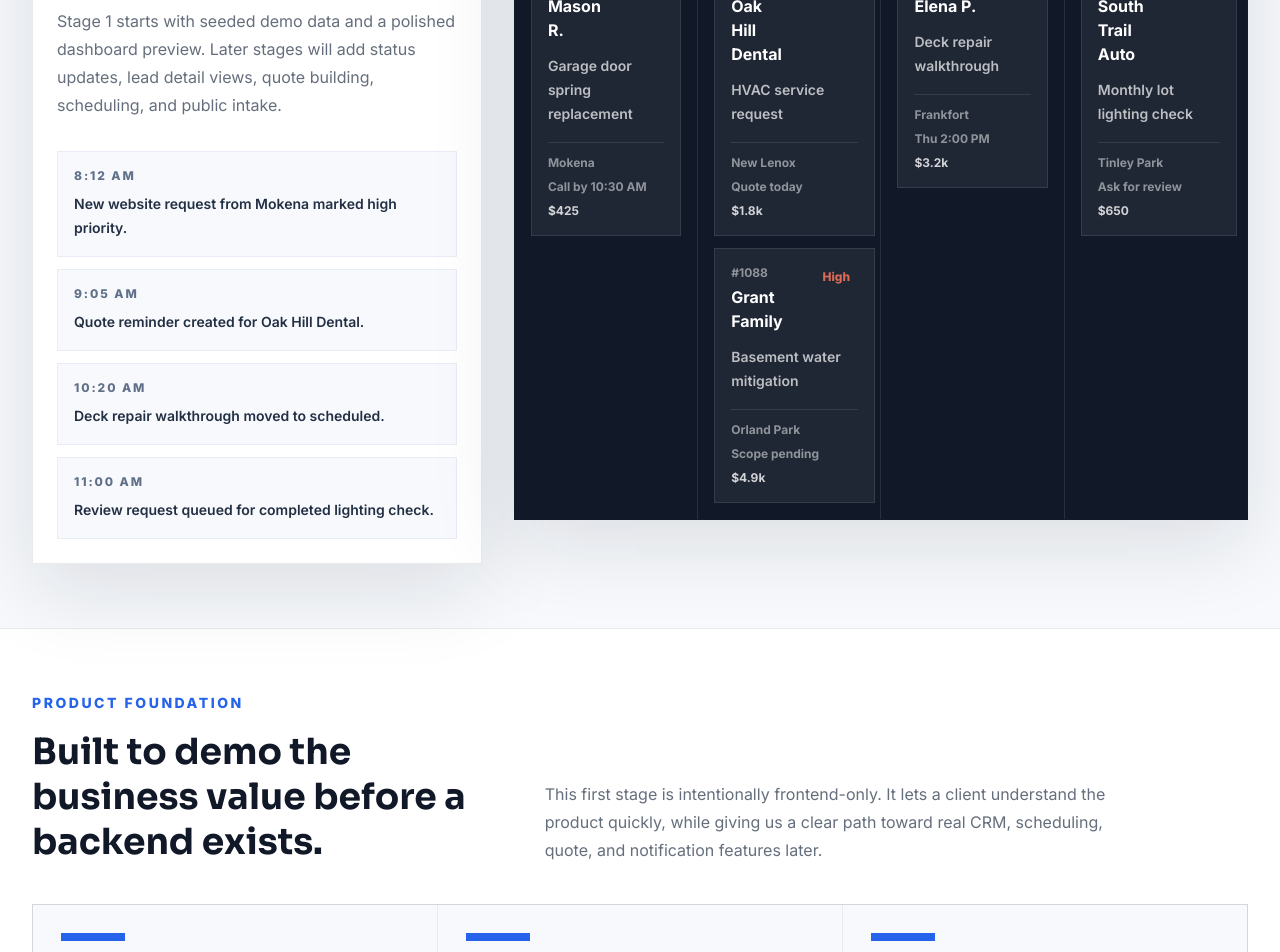
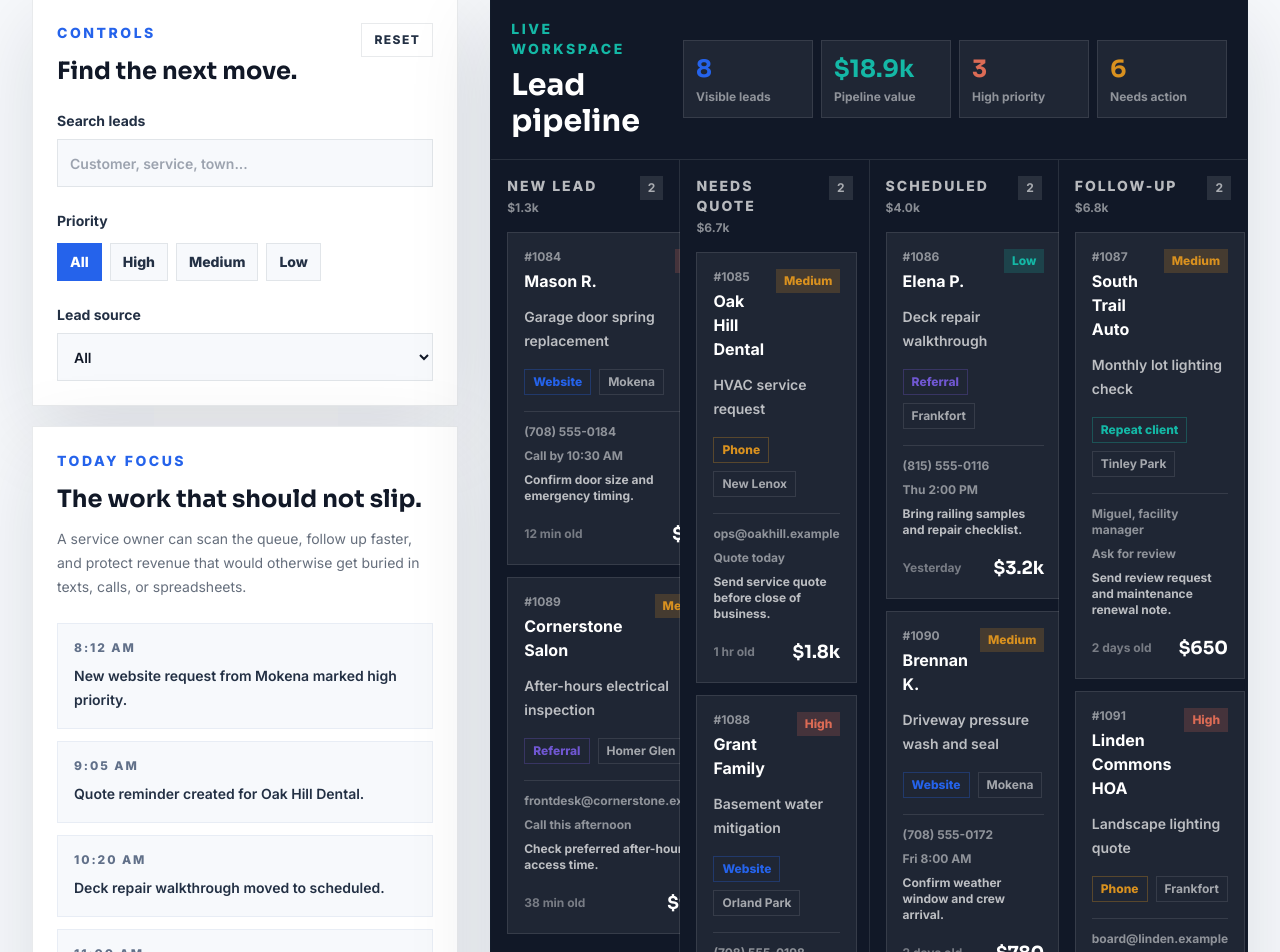
Before and after one commit to RafBro8/certa-ops, a React (Vite) app: page / in a window 1280 px wide. Shown: the part 960-1912 px from the top of the page. Built offline with nearby package versions, Linux system fonts and the light colour scheme.

Commit message:
feat: add lead pipeline dashboard

```diff
--- a/src/App.tsx
+++ b/src/App.tsx
@@ -1,14 +1,22 @@
+import { useMemo, useState } from 'react';
+
 type LeadStatus = 'New lead' | 'Needs quote' | 'Scheduled' | 'Follow-up';
+type LeadPriority = 'High' | 'Medium' | 'Low';
+type LeadSource = 'Website' | 'Phone' | 'Referral' | 'Repeat client';
 
 type Lead = {
+  age: string;
   area: string;
+  contact: string;
   customer: string;
   due: string;
   id: number;
-  priority: 'High' | 'Medium' | 'Low';
+  nextAction: string;
+  priority: LeadPriority;
   service: string;
+  source: LeadSource;
   status: LeadStatus;
-  value: string;
+  value: number;
 };
 
 type Activity = {
@@ -16,58 +24,125 @@ type Activity = {
   time: string;
 };
 
+type PriorityFilter = 'All' | LeadPriority;
+type SourceFilter = 'All' | LeadSource;
+
 const pipelineStatuses: LeadStatus[] = ['New lead', 'Needs quote', 'Scheduled', 'Follow-up'];
+const priorityOptions: PriorityFilter[] = ['All', 'High', 'Medium', 'Low'];
+const sourceOptions: SourceFilter[] = ['All', 'Website', 'Phone', 'Referral', 'Repeat client'];
 
 const leads: Lead[] = [
   {
     id: 1084,
     customer: 'Mason R.',
+    contact: '(708) 555-0184',
     service: 'Garage door spring replacement',
     area: 'Mokena',
     status: 'New lead',
     priority: 'High',
+    source: 'Website',
     due: 'Call by 10:30 AM',
-    value: '$425',
+    nextAction: 'Confirm door size and emergency timing.',
+    age: '12 min old',
+    value: 425,
   },
   {
     id: 1085,
     customer: 'Oak Hill Dental',
+    contact: 'ops@oakhill.example',
     service: 'HVAC service request',
     area: 'New Lenox',
     status: 'Needs quote',
     priority: 'Medium',
+    source: 'Phone',
     due: 'Quote today',
-    value: '$1.8k',
+    nextAction: 'Send service quote before close of business.',
+    age: '1 hr old',
+    value: 1800,
   },
   {
     id: 1086,
     customer: 'Elena P.',
+    contact: '(815) 555-0116',
     service: 'Deck repair walkthrough',
     area: 'Frankfort',
     status: 'Scheduled',
     priority: 'Low',
+    source: 'Referral',
     due: 'Thu 2:00 PM',
-    value: '$3.2k',
+    nextAction: 'Bring railing samples and repair checklist.',
+    age: 'Yesterday',
+    value: 3200,
   },
   {
     id: 1087,
     customer: 'South Trail Auto',
+    contact: 'Miguel, facility manager',
     service: 'Monthly lot lighting check',
     area: 'Tinley Park',
     status: 'Follow-up',
     priority: 'Medium',
+    source: 'Repeat client',
     due: 'Ask for review',
-    value: '$650',
+    nextAction: 'Send review request and maintenance renewal note.',
+    age: '2 days old',
+    value: 650,
   },
   {
     id: 1088,
     customer: 'Grant Family',
+    contact: '(708) 555-0198',
     service: 'Basement water mitigation',
     area: 'Orland Park',
     status: 'Needs quote',
     priority: 'High',
+    source: 'Website',
     due: 'Scope pending',
-    value: '$4.9k',
+    nextAction: 'Add photos to quote and confirm start window.',
+    age: '3 hr old',
+    value: 4900,
+  },
+  {
+    id: 1089,
+    customer: 'Cornerstone Salon',
+    contact: 'frontdesk@cornerstone.example',
+    service: 'After-hours electrical inspection',
+    area: 'Homer Glen',
+    status: 'New lead',
+    priority: 'Medium',
+    source: 'Referral',
+    due: 'Call this afternoon',
+    nextAction: 'Check preferred after-hours access time.',
+    age: '38 min old',
+    value: 900,
+  },
+  {
+    id: 1090,
+    customer: 'Brennan K.',
+    contact: '(708) 555-0172',
+    service: 'Driveway pressure wash and seal',
+    area: 'Mokena',
+    status: 'Scheduled',
+    priority: 'Medium',
+    source: 'Website',
+    due: 'Fri 8:00 AM',
+    nextAction: 'Confirm weather window and crew arrival.',
+    age: '2 days old',
+    value: 780,
+  },
+  {
+    id: 1091,
+    customer: 'Linden Commons HOA',
+    contact: 'board@linden.example',
+    service: 'Landscape lighting quote',
+    area: 'Frankfort',
+    status: 'Follow-up',
+    priority: 'High',
+    source: 'Phone',
+    due: 'Follow up by 3:00 PM',
+    nextAction: 'Call board contact about approved fixture count.',
+    age: '4 days old',
+    value: 6200,
   },
 ];
 
@@ -76,13 +151,6 @@ const activities: Activity[] = [
   { time: '9:05 AM', detail: 'Quote reminder created for Oak Hill Dental.' },
   { time: '10:20 AM', detail: 'Deck repair walkthrough moved to scheduled.' },
   { time: '11:00 AM', detail: 'Review request queued for completed lighting check.' },
-];
-
-const metrics = [
-  ['18', 'open opportunities'],
-  ['$24.8k', 'estimated pipeline'],
-  ['7', 'follow-ups due'],
-  ['91%', 'response target'],
 ];
 
 const capabilities = [
@@ -129,10 +197,15 @@ function Header() {
         </a>
 
         <nav className="flex flex-wrap gap-2 text-sm font-bold text-slate/70" aria-label="Primary">
-          {['Platform', 'Dashboard', 'Workflow', 'Demo'].map((item) => (
+          {[
+            ['Platform', '#platform'],
+            ['Dashboard', '#dashboard'],
+            ['Workflow', '#dashboard'],
+            ['Demo', '#dashboard'],
+          ].map(([item, href]) => (
             <a
               className="border border-slate/10 bg-white px-4 py-2 transition hover:border-cert hover:text-cert"
-              href={item === 'Dashboard' ? '#dashboard' : '#platform'}
+              href={href}
               key={item}
             >
               {item}
@@ -145,6 +218,13 @@ function Header() {
 }
 
 function Hero() {
+  const heroMetrics = [
+    [String(leads.length), 'open opportunities'],
+    [formatCurrency(sumLeadValue(leads)), 'estimated pipeline'],
+    [String(leads.filter((lead) => lead.status === 'Follow-up').length), 'follow-ups due'],
+    ['91%', 'response target'],
+  ];
+
   return (
     <section className="relative overflow-hidden bg-night" id="top">
       <div className="absolute inset-0 bg-[radial-gradient(circle_at_15%_20%,rgba(20,184,166,0.18),transparent_26rem),radial-gradient(circle_at_82%_22%,rgba(37,99,235,0.2),transparent_30rem)]" />
@@ -162,7 +242,7 @@ function Hero() {
           </p>
           <div className="mt-8 flex flex-col gap-3 sm:flex-row">
             <a className="bg-signal px-6 py-3 text-center text-sm font-extrabold text-night transition hover:bg-white" href="#dashboard">
-              View dashboard shell
+              View dashboard
             </a>
             <a className="border border-white/20 bg-white/10 px-6 py-3 text-center text-sm font-extrabold text-white transition hover:bg-white hover:text-night" href="#platform">
               See product direction
@@ -170,8 +250,8 @@ function Hero() {
           </div>
         </div>
 
-        <div className="grid gap-px overflow-hidden border border-white/10 bg-white/10 shadow-glow">
-          {metrics.map(([stat, label]) => (
+        <div className="grid gap-px overflow-hidden border border-white/10 bg-white/10 shadow-glow sm:grid-cols-2">
+          {heroMetrics.map(([stat, label]) => (
             <div className="bg-night p-6 text-white" key={label}>
               <p className="font-display text-4xl font-bold text-white">{stat}</p>
               <p className="mt-1 text-sm font-semibold text-white/60">{label}</p>
@@ -184,55 +264,92 @@ function Hero() {
 }
 
 function DashboardPreview() {
+  const [searchTerm, setSearchTerm] = useState('');
+  const [priorityFilter, setPriorityFilter] = useState<PriorityFilter>('All');
+  const [sourceFilter, setSourceFilter] = useState<SourceFilter>('All');
+
+  const filteredLeads = useMemo(
+    () =>
+      leads.filter((lead) => {
+        const searchTarget = `${lead.customer} ${lead.service} ${lead.area} ${lead.contact}`.toLowerCase();
+        const matchesSearch = searchTarget.includes(searchTerm.trim().toLowerCase());
+        const matchesPriority = priorityFilter === 'All' || lead.priority === priorityFilter;
+        const matchesSource = sourceFilter === 'All' || lead.source === sourceFilter;
+
+        return matchesSearch && matchesPriority && matchesSource;
+      }),
+    [priorityFilter, searchTerm, sourceFilter],
+  );
+
+  const dashboardMetrics = [
+    { label: 'Visible leads', value: String(filteredLeads.length), tone: 'cert' },
+    { label: 'Pipeline value', value: formatCurrency(sumLeadValue(filteredLeads)), tone: 'signal' },
+    {
+      label: 'High priority',
+      value: String(filteredLeads.filter((lead) => lead.priority === 'High').length),
+      tone: 'coral',
+    },
+    {
+      label: 'Needs action',
+      value: String(filteredLeads.filter((lead) => lead.status !== 'Scheduled').length),
+      tone: 'amber',
+    },
+  ];
+
   return (
     <section className="py-16" id="dashboard">
       <div className="mx-auto max-w-7xl px-5 sm:px-8">
-        <div className="grid gap-8 lg:grid-cols-[0.76fr_1.24fr] lg:items-start">
-          <aside className="border border-slate/10 bg-white p-6 shadow-panel">
+        <div className="mb-8 grid gap-6 lg:grid-cols-[0.78fr_1.22fr] lg:items-end">
+          <div>
             <p className="text-sm font-extrabold uppercase tracking-[0.18em] text-cert">
-              Today focus
+              Lead pipeline dashboard
             </p>
-            <h2 className="mt-4 font-display text-4xl font-bold leading-tight text-night">
-              A working shell for leads, quotes, jobs, and follow-up.
+            <h2 className="mt-4 max-w-3xl font-display text-4xl font-bold leading-tight text-night">
+              A usable command center for the next lead, quote, and follow-up.
             </h2>
-            <p className="mt-4 leading-7 text-slate/70">
-              Stage 1 starts with seeded demo data and a polished dashboard preview. Later
-              stages will add status updates, lead detail views, quote building, scheduling,
-              and public intake.
-            </p>
+          </div>
+          <p className="max-w-xl leading-7 text-slate/70">
+            Stage 2 turns the static shell into a working dashboard view with filters,
+            search, richer cards, and the metrics a service owner would check every morning.
+          </p>
+        </div>
 
-            <div className="mt-8 grid gap-3">
-              {activities.map((activity) => (
-                <div className="border border-mist bg-cloud p-4" key={`${activity.time}-${activity.detail}`}>
-                  <p className="text-xs font-extrabold uppercase tracking-[0.16em] text-steel">
-                    {activity.time}
-                  </p>
-                  <p className="mt-2 text-sm font-semibold leading-6 text-slate">{activity.detail}</p>
-                </div>
-              ))}
-            </div>
+        <div className="grid gap-8 lg:grid-cols-[0.72fr_1.28fr] lg:items-start">
+          <aside className="grid gap-5">
+            <FilterPanel
+              priorityFilter={priorityFilter}
+              searchTerm={searchTerm}
+              setPriorityFilter={setPriorityFilter}
+              setSearchTerm={setSearchTerm}
+              setSourceFilter={setSourceFilter}
+              sourceFilter={sourceFilter}
+            />
+            <TodayFocus />
           </aside>
 
           <section className="overflow-hidden border border-slate/10 bg-night text-white shadow-panel">
-            <div className="flex flex-col gap-4 border-b border-white/10 p-5 sm:flex-row sm:items-center sm:justify-between">
-              <div>
-                <p className="text-sm font-extrabold uppercase tracking-[0.18em] text-signal">
-                  Live workspace
-                </p>
-                <h2 className="mt-2 font-display text-3xl font-bold">Lead pipeline</h2>
-              </div>
-              <div className="flex flex-wrap gap-2 text-xs font-bold uppercase tracking-[0.12em] text-white/60">
-                <span className="border border-white/10 px-3 py-2">Mokena demo</span>
-                <span className="border border-white/10 px-3 py-2">Frontend only</span>
+            <div className="border-b border-white/10 p-5">
+              <div className="flex flex-col gap-4 xl:flex-row xl:items-center xl:justify-between">
+                <div>
+                  <p className="text-sm font-extrabold uppercase tracking-[0.18em] text-signal">
+                    Live workspace
+                  </p>
+                  <h2 className="mt-2 font-display text-3xl font-bold">Lead pipeline</h2>
+                </div>
+                <div className="grid gap-2 sm:grid-cols-4 xl:min-w-[34rem]">
+                  {dashboardMetrics.map((metric) => (
+                    <MetricTile metric={metric} key={metric.label} />
+                  ))}
+                </div>
               </div>
             </div>
 
-            <div className="grid gap-px bg-white/10 md:grid-cols-4">
+            <div className="grid gap-px bg-white/10 xl:grid-cols-4">
               {pipelineStatuses.map((status) => (
                 <PipelineColumn
                   key={status}
+                  leads={filteredLeads.filter((lead) => lead.status === status)}
                   status={status}
-                  leads={leads.filter((lead) => lead.status === status)}
                 />
               ))}
             </div>
@@ -243,22 +360,150 @@ function DashboardPreview() {
   );
 }
 
+function FilterPanel({
+  priorityFilter,
+  searchTerm,
+  setPriorityFilter,
+  setSearchTerm,
+  setSourceFilter,
+  sourceFilter,
+}: {
+  priorityFilter: PriorityFilter;
+  searchTerm: string;
+  setPriorityFilter: (value: PriorityFilter) => void;
+  setSearchTerm: (value: string) => void;
+  setSourceFilter: (value: SourceFilter) => void;
+  sourceFilter: SourceFilter;
+}) {
+  return (
+    <section className="border border-slate/10 bg-white p-6 shadow-panel">
+      <div className="flex items-start justify-between gap-4">
+        <div>
+          <p className="text-sm font-extrabold uppercase tracking-[0.18em] text-cert">
+            Controls
+          </p>
+          <h3 className="mt-3 font-display text-2xl font-bold text-night">Find the next move.</h3>
+        </div>
+        <button
+          className="border border-slate/10 px-3 py-2 text-xs font-extrabold uppercase tracking-[0.12em] text-slate transition hover:border-cert hover:text-cert"
+          onClick={() => {
+            setSearchTerm('');
+            setPriorityFilter('All');
+            setSourceFilter('All');
+          }}
+          type="button"
+        >
+          Reset
+        </button>
+      </div>
+
+      <label className="mt-6 grid gap-2 text-sm font-bold text-slate">
+        Search leads
+        <input
+          className="h-12 border border-slate/10 bg-cloud px-3 text-sm font-semibold text-night outline-none transition focus:border-cert"
+          onChange={(event) => setSearchTerm(event.target.value)}
+          placeholder="Customer, service, town..."
+          value={searchTerm}
+        />
+      </label>
+
+      <div className="mt-6">
+        <p className="text-sm font-bold text-slate">Priority</p>
+        <div className="mt-3 flex flex-wrap gap-2">
+          {priorityOptions.map((option) => (
+            <FilterButton
+              active={priorityFilter === option}
+              key={option}
+              label={option}
+              onClick={() => setPriorityFilter(option)}
+            />
+          ))}
+        </div>
+      </div>
+
+      <label className="mt-6 grid gap-2 text-sm font-bold text-slate">
+        Lead source
+        <select
+          className="h-12 border border-slate/10 bg-cloud px-3 text-sm font-semibold text-night outline-none transition focus:border-cert"
+          onChange={(event) => setSourceFilter(event.target.value as SourceFilter)}
+          value={sourceFilter}
+        >
+          {sourceOptions.map((option) => (
+            <option key={option}>{option}</option>
+          ))}
+        </select>
+      </label>
+    </section>
+  );
+}
+
+function TodayFocus() {
+  return (
+    <aside className="border border-slate/10 bg-white p-6 shadow-panel">
+      <p className="text-sm font-extrabold uppercase tracking-[0.18em] text-cert">
+        Today focus
+      </p>
+      <h3 className="mt-3 font-display text-2xl font-bold text-night">
+        The work that should not slip.
+      </h3>
+      <p className="mt-3 text-sm leading-6 text-slate/70">
+        A service owner can scan the queue, follow up faster, and protect revenue that
+        would otherwise get buried in texts, calls, or spreadsheets.
+      </p>
+
+      <div className="mt-6 grid gap-3">
+        {activities.map((activity) => (
+          <div className="border border-mist bg-cloud p-4" key={`${activity.time}-${activity.detail}`}>
+            <p className="text-xs font-extrabold uppercase tracking-[0.16em] text-steel">
+              {activity.time}
+            </p>
+            <p className="mt-2 text-sm font-semibold leading-6 text-slate">{activity.detail}</p>
+          </div>
+        ))}
+      </div>
+    </aside>
+  );
+}
+
+function MetricTile({ metric }: { metric: { label: string; tone: string; value: string } }) {
+  const toneClass = {
+    amber: 'text-amber',
+    cert: 'text-cert',
+    coral: 'text-coral',
+    signal: 'text-signal',
+  }[metric.tone];
+
+  return (
+    <div className="border border-white/10 bg-white/[0.06] p-3">
+      <p className={`font-display text-2xl font-bold ${toneClass}`}>{metric.value}</p>
+      <p className="mt-1 text-xs font-bold text-white/50">{metric.label}</p>
+    </div>
+  );
+}
+
 function PipelineColumn({ leads: columnLeads, status }: { leads: Lead[]; status: LeadStatus }) {
+  const statusValue = sumLeadValue(columnLeads);
+
   return (
-    <article className="min-h-80 bg-night p-4">
-      <div className="mb-4 flex items-center justify-between">
-        <h3 className="text-sm font-extrabold uppercase tracking-[0.14em] text-white/70">
-          {status}
-        </h3>
+    <article className="min-h-96 bg-night p-4">
+      <div className="mb-4 flex items-start justify-between gap-3">
+        <div>
+          <h3 className="text-sm font-extrabold uppercase tracking-[0.14em] text-white/70">
+            {status}
+          </h3>
+          <p className="mt-1 text-xs font-bold text-white/50">{formatCurrency(statusValue)}</p>
+        </div>
         <span className="bg-white/10 px-2 py-1 text-xs font-bold text-white/60">
           {columnLeads.length}
         </span>
       </div>
 
       <div className="grid gap-3">
-        {columnLeads.map((lead) => (
-          <LeadCard lead={lead} key={lead.id} />
-        ))}
+        {columnLeads.length > 0 ? (
+          columnLeads.map((lead) => <LeadCard lead={lead} key={lead.id} />)
+        ) : (
+          <EmptyColumn status={status} />
+        )}
       </div>
     </article>
   );
@@ -266,13 +511,20 @@ function PipelineColumn({ leads: columnLeads, status }: { leads: Lead[]; status:
 
 function LeadCard({ lead }: { lead: Lead }) {
   const priorityClass = {
-    High: 'bg-coral/18 text-coral',
-    Medium: 'bg-amber/18 text-amber',
-    Low: 'bg-signal/16 text-signal',
+    High: 'bg-coral/20 text-coral',
+    Medium: 'bg-amber/20 text-amber',
+    Low: 'bg-signal/20 text-signal',
   }[lead.priority];
 
+  const sourceClass = {
+    Phone: 'border-amber/30 text-amber',
+    Referral: 'border-violet/30 text-violet',
+    'Repeat client': 'border-signal/30 text-signal',
+    Website: 'border-cert/30 text-cert',
+  }[lead.source];
+
   return (
-    <div className="border border-white/10 bg-white/[0.06] p-4">
+    <button className="group border border-white/10 bg-white/[0.06] p-4 text-left transition hover:border-signal/50 hover:bg-white/10" type="button">
       <div className="flex items-start justify-between gap-3">
         <div>
           <p className="text-xs font-bold text-white/50">#{lead.id}</p>
@@ -281,12 +533,54 @@ function LeadCard({ lead }: { lead: Lead }) {
         <span className={`px-2 py-1 text-xs font-extrabold ${priorityClass}`}>{lead.priority}</span>
       </div>
       <p className="mt-3 text-sm font-semibold leading-6 text-white/70">{lead.service}</p>
+      <div className="mt-4 flex flex-wrap gap-2">
+        <span className={`border px-2 py-1 text-xs font-extrabold ${sourceClass}`}>{lead.source}</span>
+        <span className="border border-white/10 px-2 py-1 text-xs font-bold text-white/60">
+          {lead.area}
+        </span>
+      </div>
       <div className="mt-4 grid gap-2 border-t border-white/10 pt-3 text-xs font-bold text-white/50">
-        <p>{lead.area}</p>
+        <p>{lead.contact}</p>
         <p>{lead.due}</p>
-        <p className="text-white/80">{lead.value}</p>
+        <p className="text-white/70">{lead.nextAction}</p>
       </div>
+      <div className="mt-4 flex items-center justify-between gap-3">
+        <p className="text-xs font-bold text-white/40">{lead.age}</p>
+        <p className="font-display text-lg font-bold text-white">{formatCurrency(lead.value)}</p>
+      </div>
+    </button>
+  );
+}
+
+function EmptyColumn({ status }: { status: LeadStatus }) {
+  return (
+    <div className="border border-dashed border-white/10 bg-white/[0.03] p-4 text-sm leading-6 text-white/50">
+      No {status.toLowerCase()} cards match the current filters.
     </div>
+  );
+}
+
+function FilterButton({
+  active,
+  label,
+  onClick,
+}: {
+  active: boolean;
+  label: string;
+  onClick: () => void;
+}) {
+  return (
+    <button
+      className={`border px-3 py-2 text-sm font-extrabold transition ${
+        active
+          ? 'border-cert bg-cert text-white'
+          : 'border-slate/10 bg-cloud text-slate hover:border-cert hover:text-cert'
+      }`}
+      onClick={onClick}
+      type="button"
+    >
+      {label}
+    </button>
   );
 }
 
@@ -304,9 +598,9 @@ function CapabilitySection() {
             </h2>
           </div>
           <p className="max-w-xl leading-7 text-slate/70">
-            This first stage is intentionally frontend-only. It lets a client understand
-            the product quickly, while giving us a clear path toward real CRM, scheduling,
-            quote, and notification features later.
+            This demo is intentionally frontend-only in the early stages. It lets a client
+            understand the product quickly, while giving us a clear path toward real CRM,
+            scheduling, quote, and notification features later.
           </p>
         </div>
 
@@ -332,10 +626,22 @@ function Footer() {
           <p className="font-display text-xl font-bold text-white">CertaOps</p>
           <p className="mt-1">Clear operations for local service businesses.</p>
         </div>
-        <p>Portfolio demo concept. Stage 1 foundation.</p>
+        <p>Portfolio demo concept. Stage 2 pipeline dashboard.</p>
       </div>
     </footer>
   );
 }
 
+function formatCurrency(value: number) {
+  if (value >= 1000) {
+    return `$${(value / 1000).toFixed(value % 1000 === 0 ? 0 : 1)}k`;
+  }
+
+  return `$${value}`;
+}
+
+function sumLeadValue(items: Lead[]) {
+  return items.reduce((total, lead) => total + lead.value, 0);
+}
+
 export default App;
```
Also changed, not shown: 2 other files (tests, documents, lock files or other folders).
